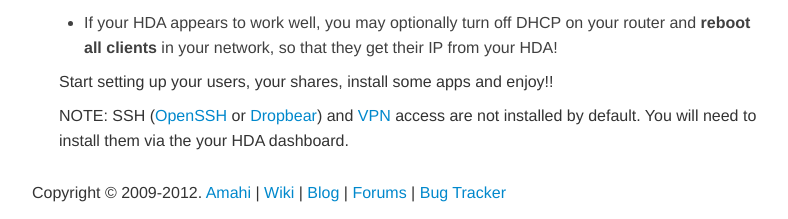
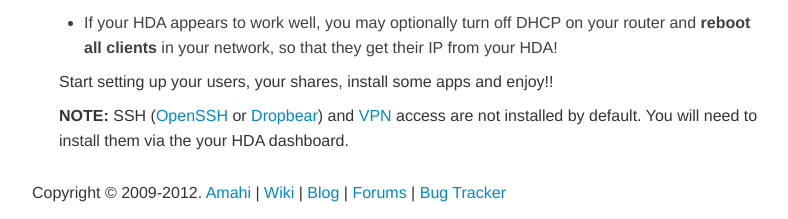
Before and after one commit to aljachimiak/amahi-docs, a Jekyll site: the page built from ubuntu-12.md, in a window 1280 px wide. Shown: the part 1810-2029 px from the top of the page, without its empty margins (201-989 px from the left). Built offline with Jekyll 4.4.1, drawn with Linux system fonts in a browser that asks for light colours; nearby versions of some CDN libraries; part of the change alters nothing that is shown.

Commit message:
Update master

```diff
--- a/ubuntu-12.md
+++ b/ubuntu-12.md
@@ -64,4 +64,4 @@ title: Install Amahi on Ubuntu 12.04
 
 Start setting up your users, your shares, install some apps and enjoy!!
 
-NOTE:  SSH ([OpenSSH](http://www.amahi.org/apps/openssh) or [Dropbear](http://www.amahi.org/apps/openssh)) and [VPN](http://www.amahi.org/apps/openvpn) access are not installed by default.  You will need to install them via the your HDA dashboard.
+**NOTE:**  SSH ([OpenSSH](http://www.amahi.org/apps/openssh) or [Dropbear](http://www.amahi.org/apps/openssh)) and [VPN](http://www.amahi.org/apps/openvpn) access are not installed by default.  You will need to install them via the your HDA dashboard.
```
